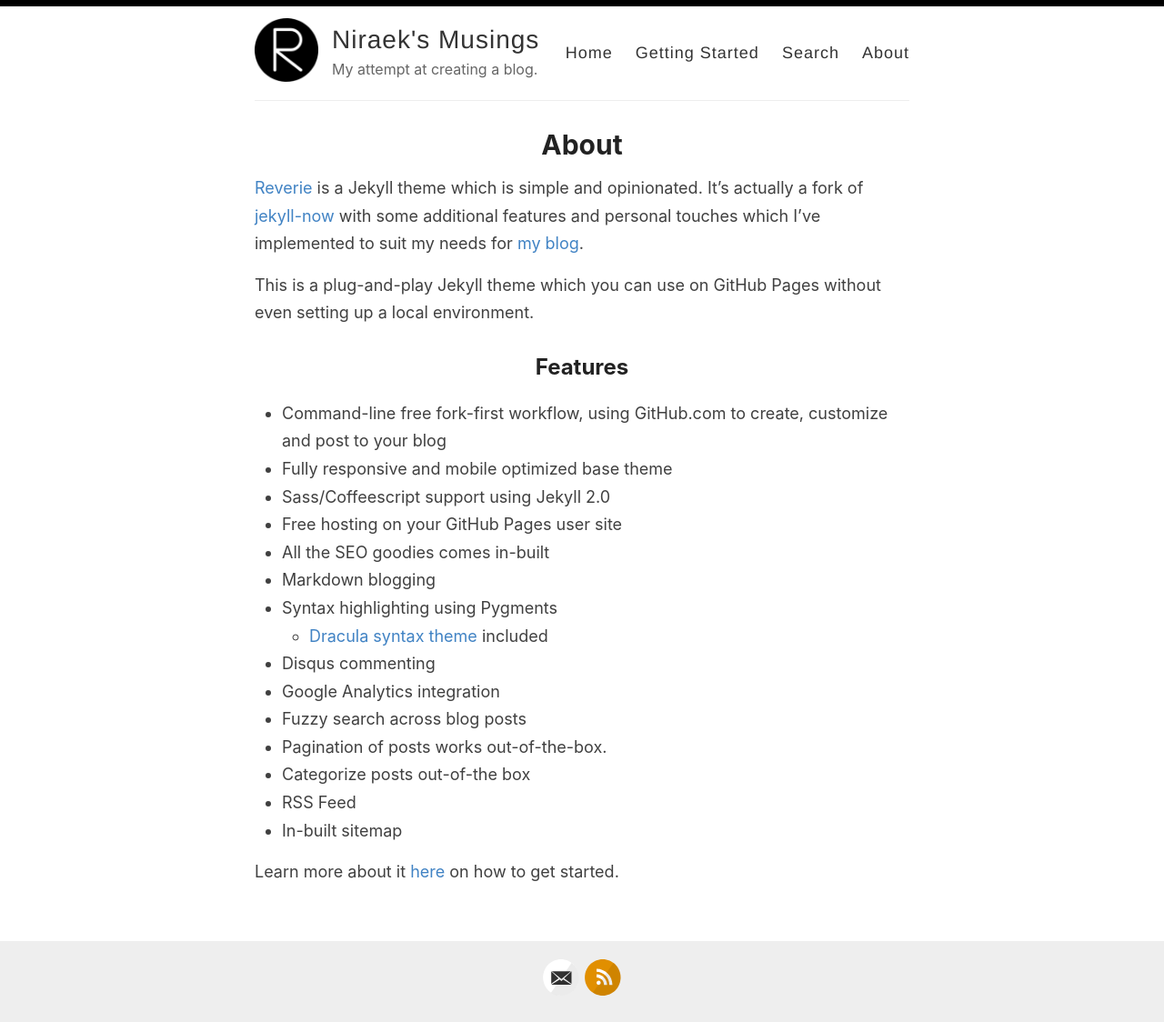
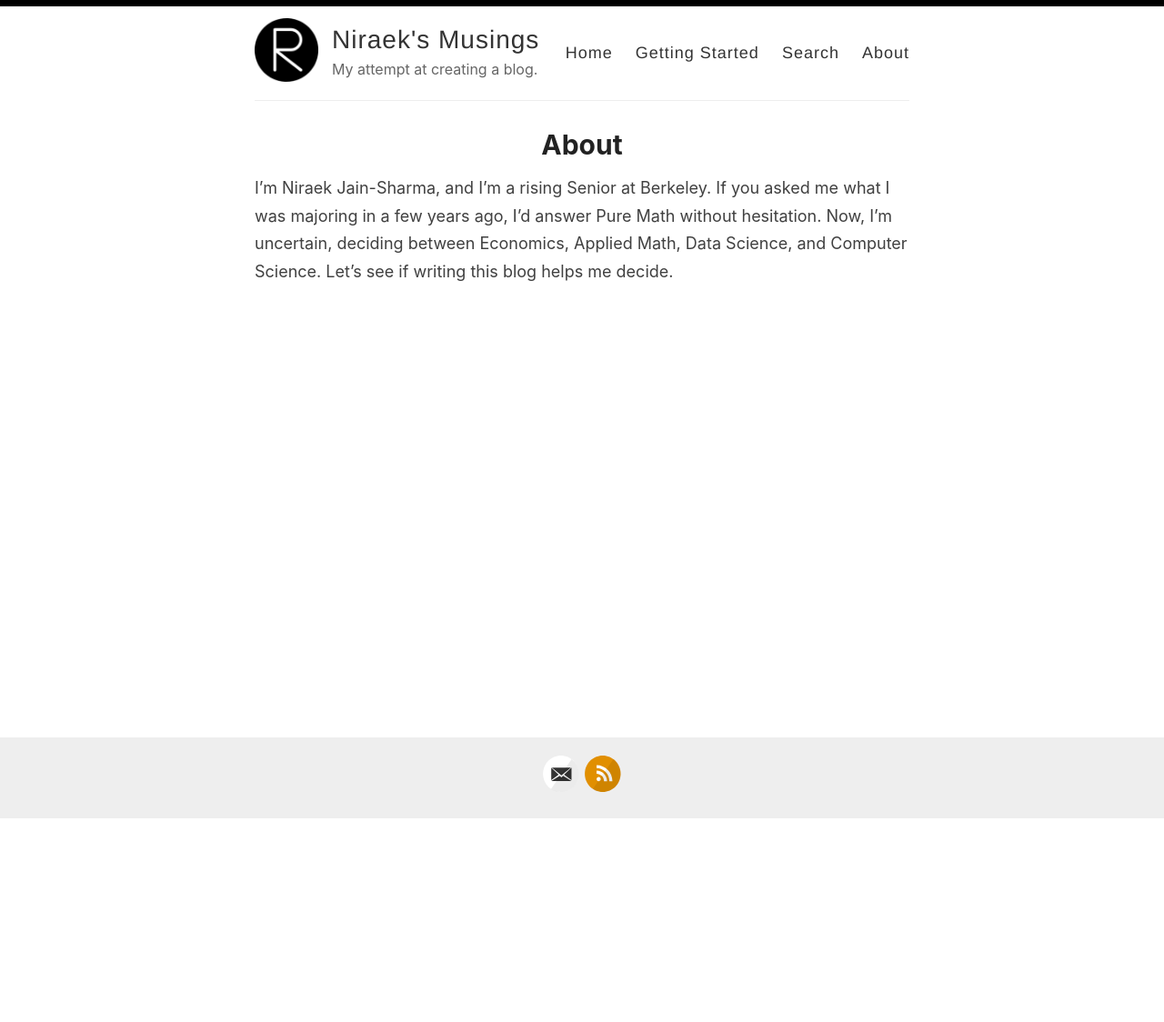
Before and after one commit to niraekjs/niraek.github.io, a Jekyll site: the page built from _pages/about.md, in a window 1280 px wide. Shown: the whole page at 91% size. Built offline with Jekyll 4.4.1, drawn with Linux system fonts in a browser that asks for light colours; after the commit the page ends 901 px from its top, so only the background shows below that.

Commit message:
Update about.md

```diff
--- a/_pages/about.md
+++ b/_pages/about.md
@@ -4,26 +4,4 @@ title: About
 permalink: /about/
 ---
 
-[Reverie](https://github.com/amitmerchant1990/reverie) is a Jekyll theme which is simple and opinionated. It's actually a fork of [jekyll-now](https://github.com/barryclark/jekyll-now) with some additional features and personal touches which I've implemented to suit my needs for [my blog](https://www.amitmerchant.com).
-
-This is a plug-and-play Jekyll theme which you can use on GitHub Pages without even setting up a local environment.
-
-## Features
-
-- Command-line free fork-first workflow, using GitHub.com to create, customize and post to your blog
-- Fully responsive and mobile optimized base theme
-- Sass/Coffeescript support using Jekyll 2.0
-- Free hosting on your GitHub Pages user site
-- All the SEO goodies comes in-built
-- Markdown blogging
-- Syntax highlighting using Pygments
-    - [Dracula syntax theme](https://draculatheme.com/) included
-- Disqus commenting
-- Google Analytics integration
-- Fuzzy search across blog posts
-- Pagination of posts works out-of-the-box.
-- Categorize posts out-of-the box
-- RSS Feed
-- In-built sitemap
-
-Learn more about it [here](https://github.com/amitmerchant1990/reverie) on how to get started.
+I'm Niraek Jain-Sharma, and I'm a rising Senior at Berkeley. If you asked me what I was majoring in a few years ago, I'd answer Pure Math without hesitation. Now, I'm uncertain, deciding between Economics, Applied Math, Data Science, and Computer Science. Let's see if writing this blog helps me decide.
```
